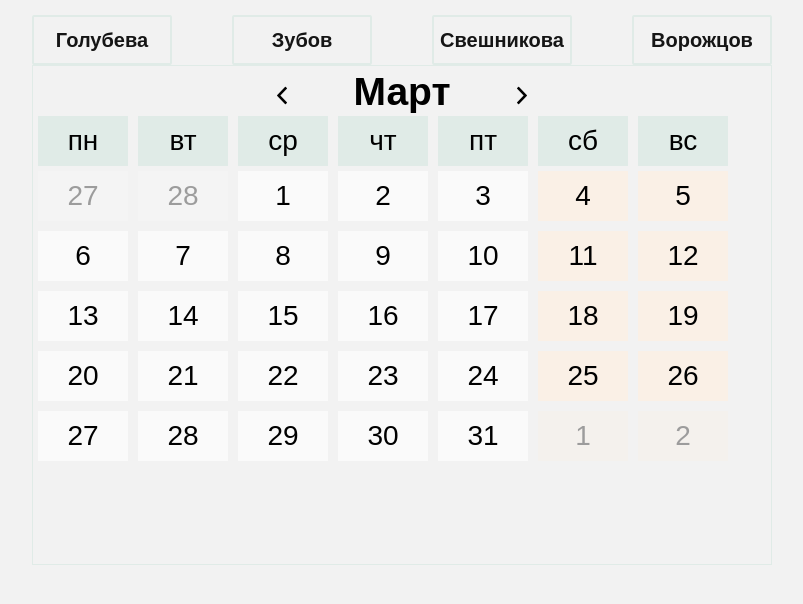
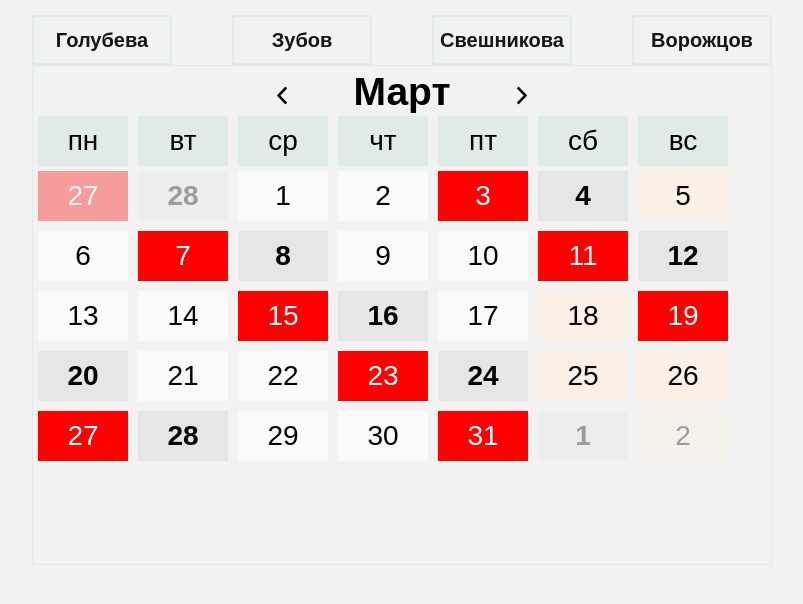
Before and after one commit to karambafe/callboard, a Vue app: page /#/ in a window 1280 px wide. Shown: the top 604 px of the page, without its empty margins (238-1041 px from the left). Built offline with nearby package versions, Linux system fonts and the light colour scheme.

Commit message:
calculate day and night job

```diff
--- a/src/components/Calendar.vue
+++ b/src/components/Calendar.vue
@@ -13,7 +13,7 @@
       <div
         v-for="item in daysArr"
         class="cell"
-        v-bind:class="{ cell_hidden : !item.currentMonth }"
+        v-bind:class="{ cell_hidden : !item.isCurrentMonth, cell_daytime : item.isDayShift, cell_nighttime : item.isNightShift }"
       >
         {{ item.day }}
       </div>
@@ -49,6 +49,11 @@
           { id: 11, name: 'Декабрь' },
         ],
         arr: [],
+        workTime: {
+          day: 6,
+          month: 0,
+          year: 2017,
+        },
       }
     },
     methods: {
@@ -127,18 +132,24 @@
         for (let i = 0; i < firstDayInMonth - 1; i++) {
           this.arr.push({
             day: this.getDaysInMOnth(this.year, this.month -1) - firstDayInMonth + 2 + i,
+            days: this.getDaysInMOnth(this.year, this.month -1),
             month: this.calculateMonth(this.month - 1),
-            currentMonth: false,
+            isCurrentMonth: false,
             year: this.calculateYearForPreviousMonth(this.month, this.year),
+            isDayShift: false,
+            isNightShift: false,
           });
         }
 
         for (let i = 1; i <= this.daysInCurrentMonth; i++) {
           this.arr.push({
             day: i,
+            days: this.getDaysInMOnth(this.year, this.month),
             month: this.month,
             year: this.year,
-            currentMonth: true,
+            isCurrentMonth: true,
+            isDayShift: false,
+            isNightShift: false,
           });
         }
 
@@ -151,11 +162,37 @@
         for (let i = 1; i <= 7 - lastDayInMonth; i++) {
           this.arr.push({
             day: i,
+            days: this.getDaysInMOnth(this.year, this.month + 1),
             month: this.calculateMonth(this.month + 1),
             year: this.calculateYearForNextMonth(this.month, this.year),
-            currentMonth: false,
+            isCurrentMonth: false,
+            isDayShift: false,
+            isNightShift: false,
           });
         }
+
+        let timeYear = this.workTime.year;
+        let timeMonth = this.workTime.month;
+        let dayTimeDay = this.workTime.day;
+        let nightTimeDay = this.workTime.day + 1;
+        this.arr.map(function (item) {
+          let dayTimeOfTable = +new Date(timeYear, timeMonth, dayTimeDay) / (3600 * 24 * 1000);
+          let dayCurrent = +new Date(item.year, item.month, item.day) / (3600 * 24 * 1000);
+          let nightTimeOfTable = +new Date(timeYear, timeMonth, nightTimeDay) / (3600 * 24 * 1000);
+
+          if (dayCurrent >= dayTimeOfTable) {
+            item.isDayShift = (dayCurrent - dayTimeOfTable) % 4 == 0;
+          } else {
+            item.isDayShift = (dayTimeOfTable - dayCurrent) % 4 == 0;
+          }
+
+          if (dayCurrent >= nightTimeOfTable) {
+            item.isNightShift = (dayCurrent - nightTimeOfTable) % 4 == 0;
+          } else {
+            item.isNightShift = (nightTimeOfTable - dayCurrent) % 4 == 0;
+          }
+        });
+
         return this.arr;
       },
     }
```
